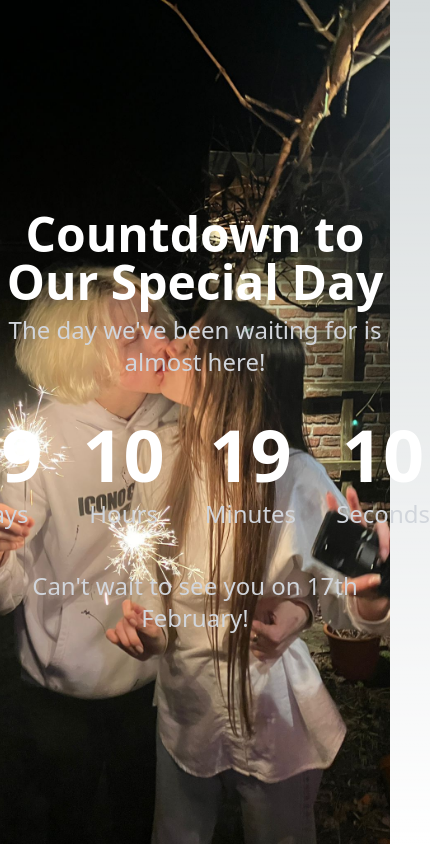
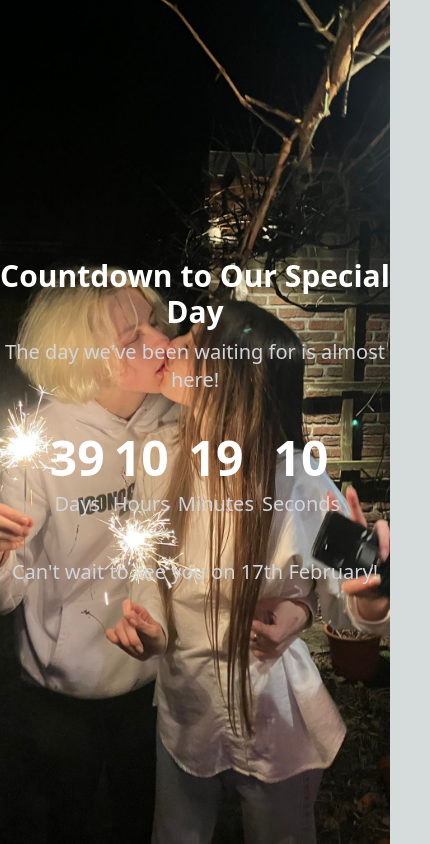
Before and after one commit to workani/danileva, a Next.js app: page / in a window 390 px wide. Shown: the whole page, 430 px wide, since content can reach past the window. Built offline with nearby package versions, Linux system fonts and the light colour scheme.

Commit message:
optimised for mobile

```diff
--- a/pages/api/hello.js
+++ b/pages/api/hello.js
@@ -3,3 +3,5 @@
 export default function handler(req, res) {
   res.status(200).json({ name: 'John Doe' })
 }
+
+//aaa
--- a/pages/index.js
+++ b/pages/index.js
@@ -30,6 +30,10 @@ export default function Component() {
     return () => clearInterval(timer);
   }, []);
 
+  if (!timeLeft) {
+    return null; // or return a loading spinner or some placeholder
+  }
+
   return (
     <div className="flex flex-col items-center justify-center min-h-screen bg-gray-800 text-white"
          style={{
@@ -39,31 +43,31 @@ export default function Component() {
            backgroundRepeat: 'no-repeat'
          }}>
       <header className="text-center py-10">
-        <h1 className="text-5xl font-bold text-white mb-2">Countdown to Our Special Day</h1>
-        <p className="text-2xl text-gray-300">The day we've been waiting for is almost here!</p>
+        <h1 className="text-3xl sm:text-5xl font-bold text-white mb-2">Countdown to Our Special Day</h1>
+        <p className="text-xl sm:text-2xl text-gray-300">The day we've been waiting for is almost here!</p>
       </header>
-      <main className="flex flex-col items-center justify-center space-y-10">
-        <div className="flex space-x-10 text-center">
+      <main className="flex flex-col items-center justify-center space-y-5 sm:space-y-10">
+        <div className="flex flex-wrap justify-center space-x-2 sm:space-x-10 text-center">
           <div>
-            <p className="text-7xl font-bold text-white mb-2">{timeLeft.days}</p>
-            <p className="text-2xl text-gray-300">Days</p>
+            <p className="text-5xl sm:text-7xl font-bold text-white mb-2">{timeLeft.days}</p>
+            <p className="text-xl sm:text-2xl text-gray-300">Days</p>
           </div>
           <div>
-            <p className="text-7xl font-bold text-white mb-2">{timeLeft.hours}</p>
-            <p className="text-2xl text-gray-300">Hours</p>
+            <p className="text-5xl sm:text-7xl font-bold text-white mb-2">{timeLeft.hours}</p>
+            <p className="text-xl sm:text-2xl text-gray-300">Hours</p>
           </div>
           <div>
-            <p className="text-7xl font-bold text-white mb-2">{timeLeft.minutes}</p>
-            <p className="text-2xl text-gray-300">Minutes</p>
+            <p className="text-5xl sm:text-7xl font-bold text-white mb-2">{timeLeft.minutes}</p>
+            <p className="text-xl sm:text-2xl text-gray-300">Minutes</p>
           </div>
           <div>
-            <p className="text-7xl font-bold text-white mb-2">{timeLeft.seconds}</p>
-            <p className="text-2xl text-gray-300">Seconds</p>
+            <p className="text-5xl sm:text-7xl font-bold text-white mb-2">{timeLeft.seconds}</p>
+            <p className="text-xl sm:text-2xl text-gray-300">Seconds</p>
           </div>
         </div>
       </main>
       <footer className="text-center py-10">
-        <p className="text-2xl text-gray-300">Can't wait to see you on 17th February!</p>
+        <p className="text-xl sm:text-2xl text-gray-300">Can't wait to see you on 17th February!</p>
       </footer>
     </div>
   );
```
